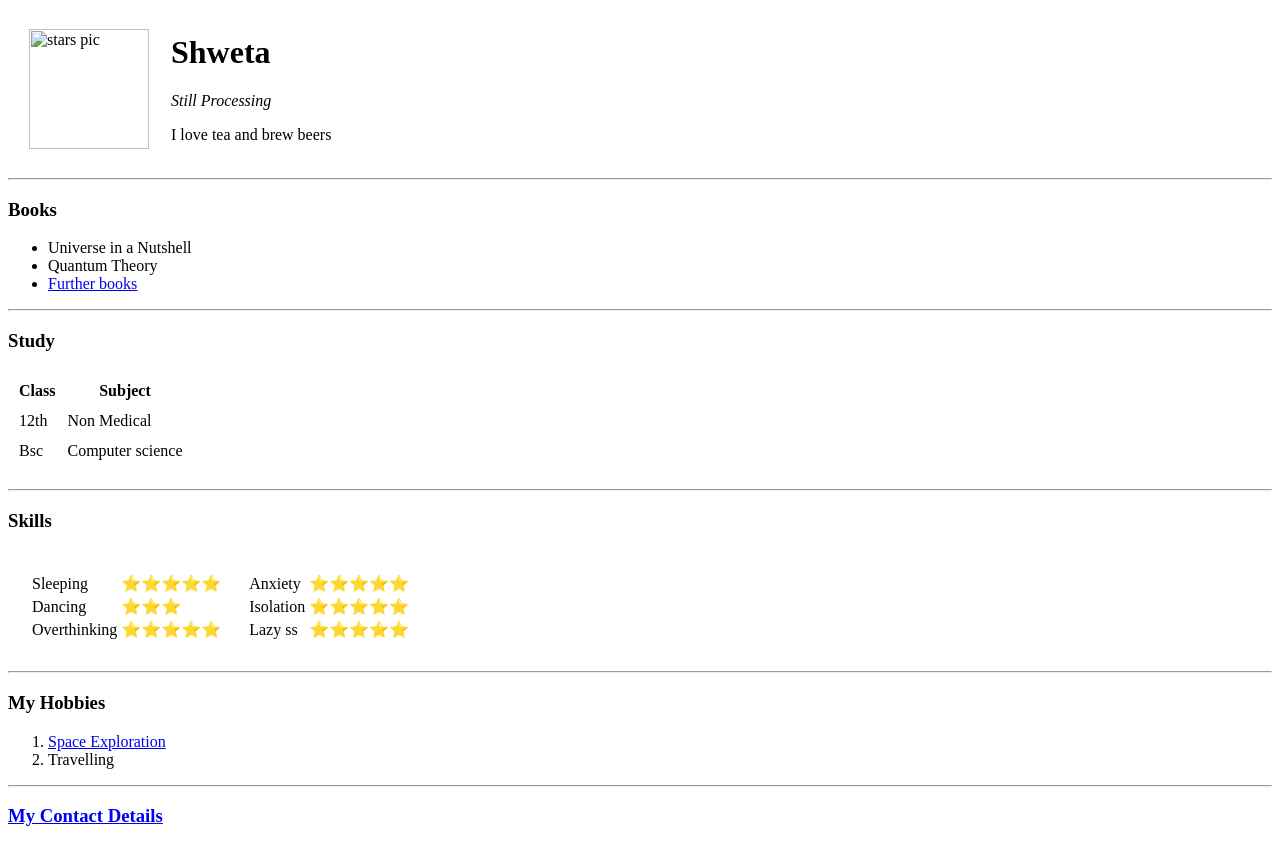
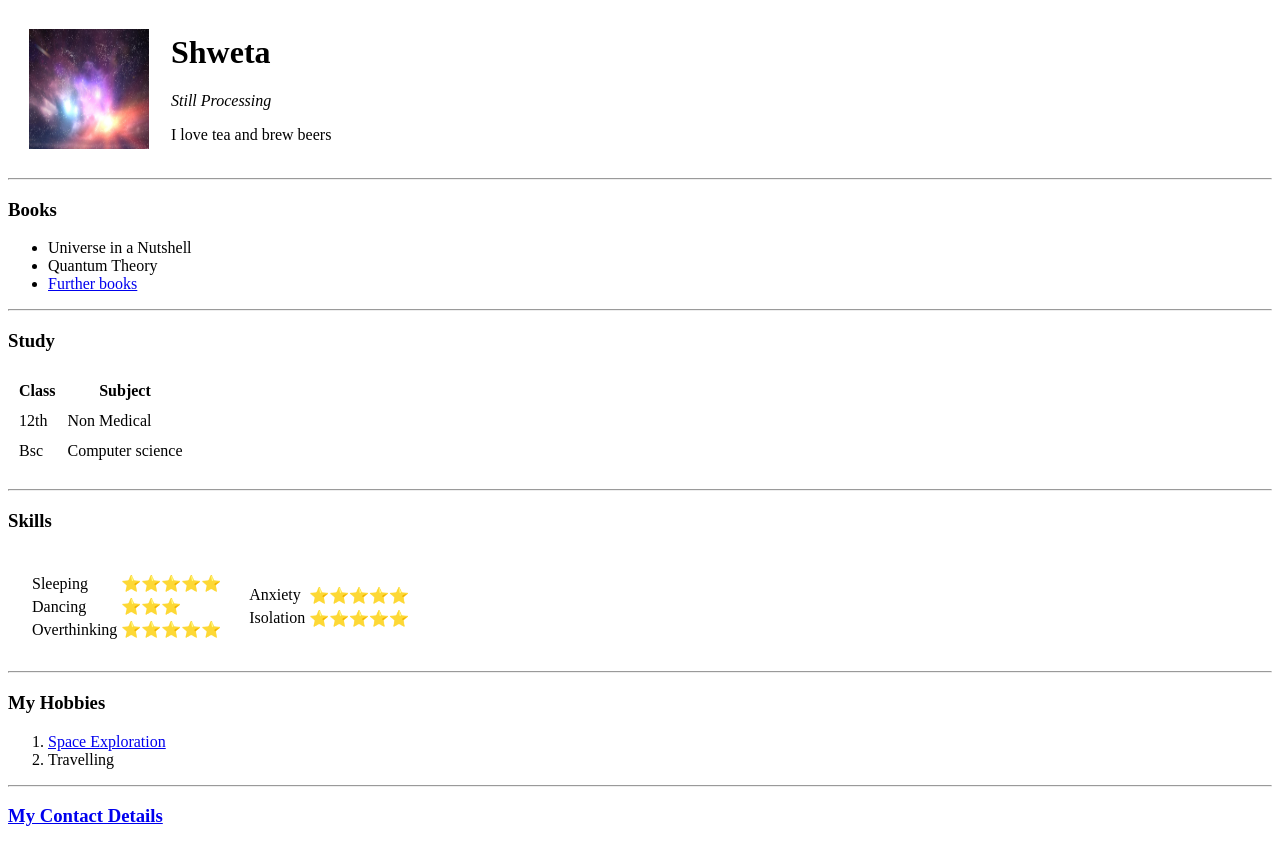
Before and after one commit to sh26111/CV, a plain HTML site: page index.html in a window 1280 px wide. Drawn offline with Linux system fonts and the light colour scheme.

Commit message:
Update index.html

```diff
--- a/index.html
+++ b/index.html
@@ -7,7 +7,7 @@
 <body>
 	<table cellspacing="20">
 		<tr>
-			<td><img src="pics/stars.jpg" alt="stars pic" height="120px" width="120px"></td>
+			<td><img src="stars.jpg" alt="stars pic" height="120px" width="120px"></td>
 			<td><h1> Shweta </h1>
 			<p><em>Still Processing</em></p>
 			<p>I love tea and brew beers</p></td>
@@ -76,10 +76,7 @@
 			<td>Isolation</td>
 			<td>⭐⭐⭐⭐⭐</td>
 		</tr>
-		<tr>
-			<td>Lazy ss</td>
-			<td>⭐⭐⭐⭐⭐</td>
-		</tr>
+
 	</table>
 			</td>
 		</tr>
```
